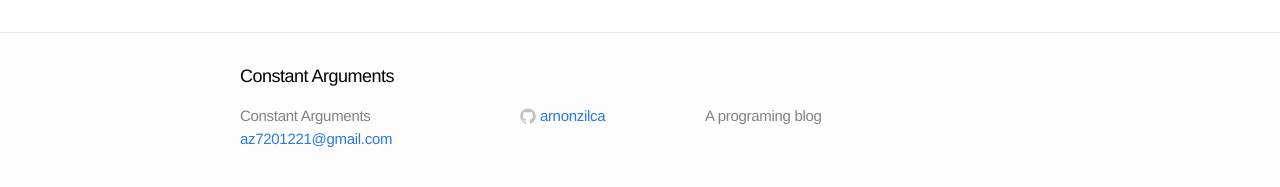
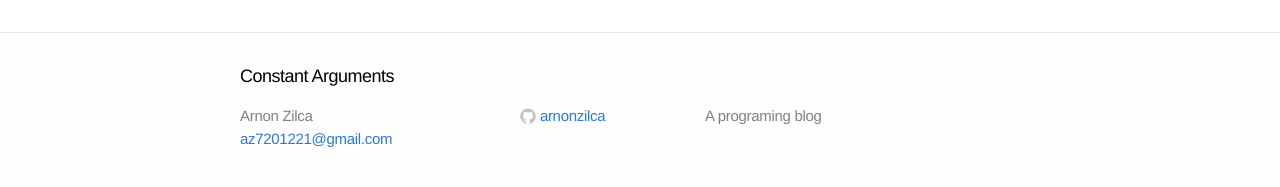
Before and after one commit to arnonzilca/arnonzilca.github.io, a Jekyll site: the page built from index.html, in a window 1280 px wide. Shown: the part 163-350 px from the top of the page. Built offline with Jekyll 4.4.1, drawn with Linux system fonts in a browser that asks for light colours; comment, search, counter and statistics services are not loaded.

Commit message:
Adding name

```diff
--- a/_config.yml
+++ b/_config.yml
@@ -1,5 +1,6 @@
 # Site settings
 title: Constant Arguments
+fullname: Arnon Zilca
 email: az7201221@gmail.com
 description: "A programing blog"
 baseurl: ""
--- a/_includes/footer.html
+++ b/_includes/footer.html
@@ -6,7 +6,7 @@
 
     <div class="footer-col-1 column">
       <ul>
-        <li>{{ site.title }}</li>
+        <li>{{ site.fullname }}</li>
         <li><a href="mailto:{{ site.email }}">{{ site.email }}</a></li>
       </ul>
     </div>
```
